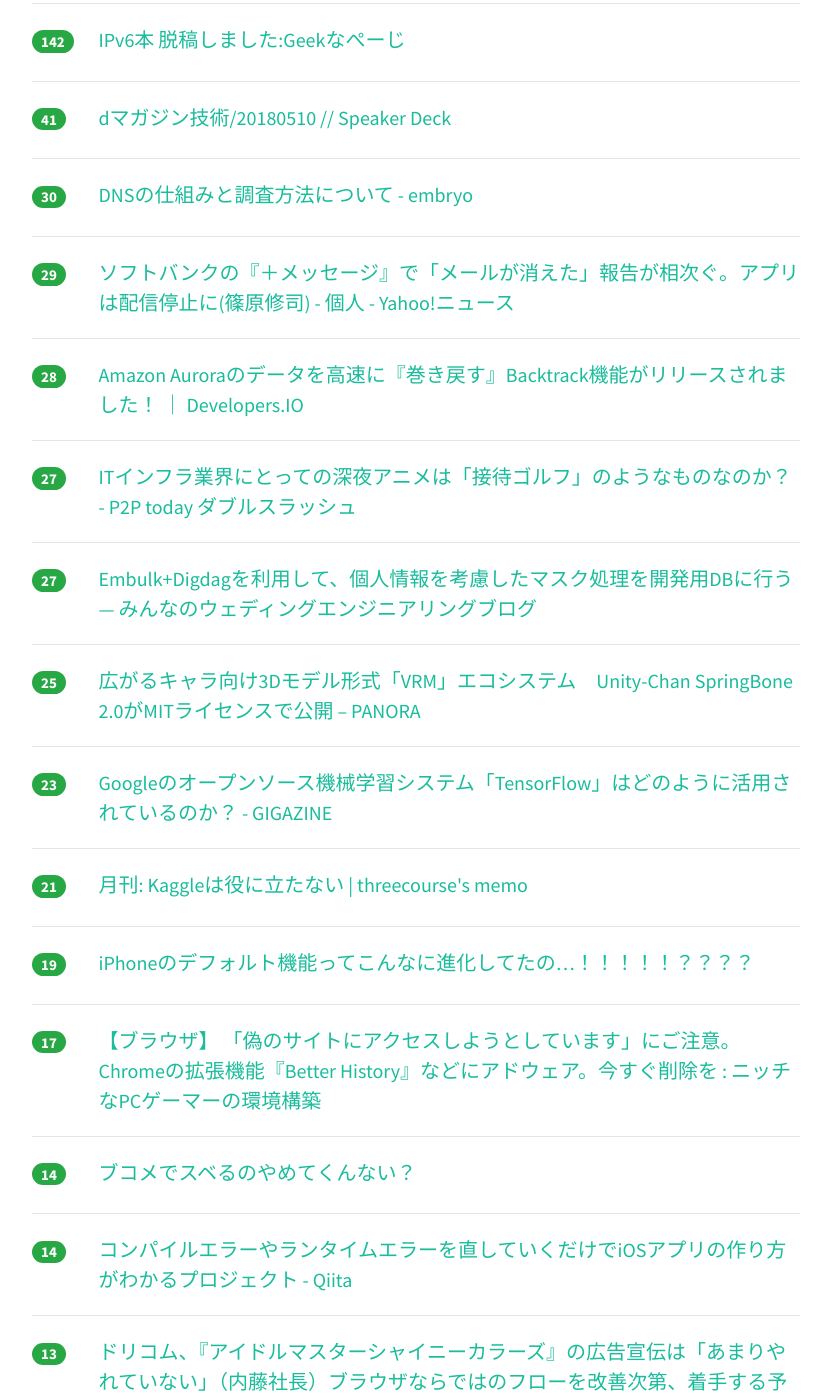
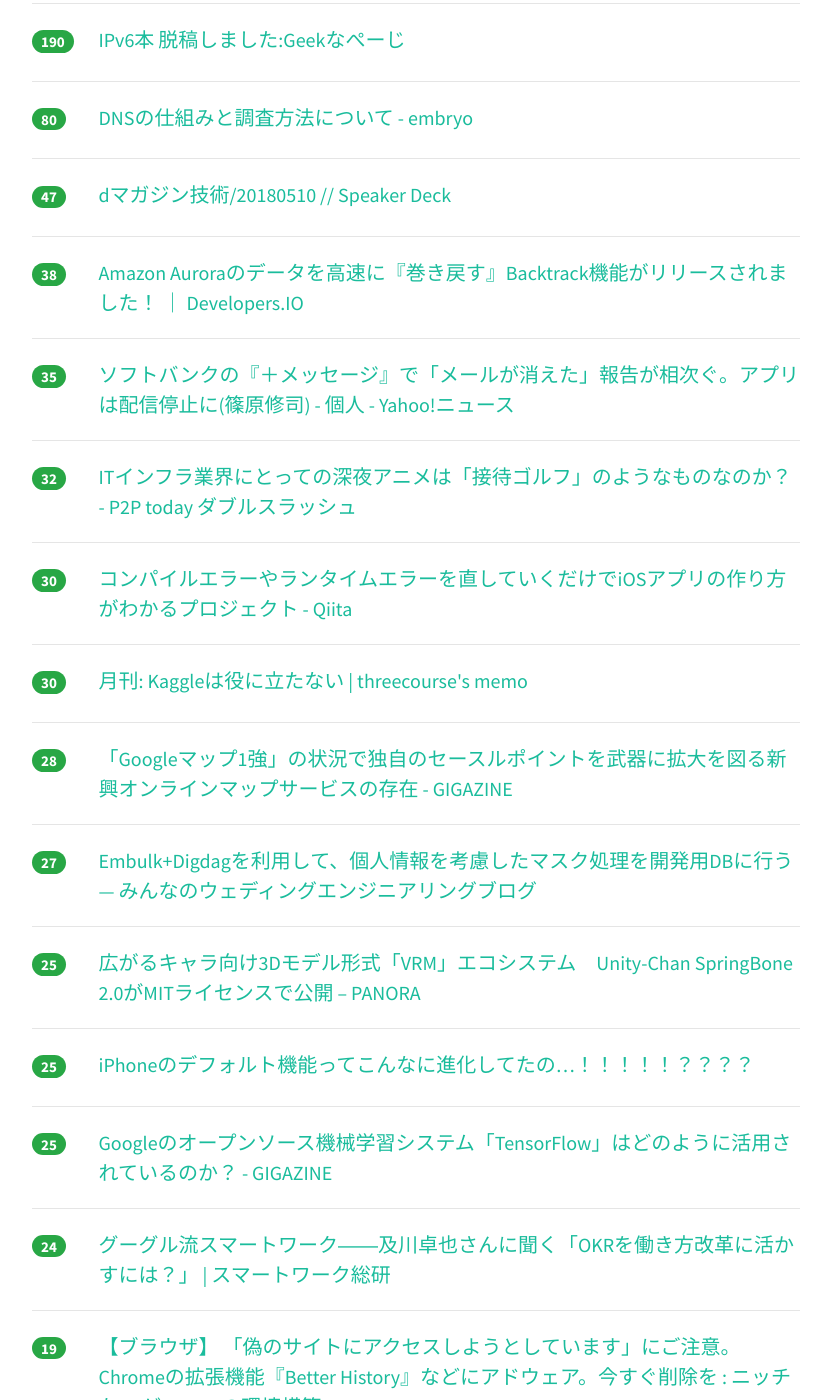
Before and after one commit to yatta47/hatena-matome-site, a Jekyll site: the page built from _posts/2018-05-11-hatena.md, in a window 1280 px wide and 1400 px high, scrolled down 370 px. Shown: the whole window, without its empty margins (224-1055 px from the left). Built offline with Jekyll 4.4.1, drawn with Linux system fonts in a browser that asks for light colours; nearby versions of some CDN libraries; some of the changed text lies outside the part shown.

Commit message:
Updated 2018-05-11

```diff
--- a/_posts/2018-05-11-hatena.md
+++ b/_posts/2018-05-11-hatena.md
@@ -1,39 +1,54 @@
 ---
 layout: post
 title:  "2018-05-11 はてぶIT"
-date:   2018-05-11 09:01:35
+date:   2018-05-11 10:00:36
 tags: [it-hotentry]
 ---
-17 件のデータあり
+22 件のデータあり
 
 <hr><div class="row">
-<div class="col-1"><span class="badge badge-pill badge-success h2">142</span></div>
+<div class="col-1"><span class="badge badge-pill badge-success h2">190</span></div>
 <div class="col-11"><a href='http://www.geekpage.jp/blog/?id=2018-5-10-1' target='_blank'>IPv6本 脱稿しました:Geekなぺーじ</a></div>
 </div>
 <hr>
 <div class="row">
-<div class="col-1"><span class="badge badge-pill badge-success h2">41</span></div>
+<div class="col-1"><span class="badge badge-pill badge-success h2">80</span></div>
+<div class="col-11"><a href='http://embryo.hatenadiary.com/entry/2017/11/21/152225' target='_blank'>DNSの仕組みと調査方法について - embryo</a></div>
+</div>
+<hr>
+<div class="row">
+<div class="col-1"><span class="badge badge-pill badge-success h2">47</span></div>
 <div class="col-11"><a href='https://speakerdeck.com/jepa/20180510-2' target='_blank'>dマガジン技術/20180510 // Speaker Deck</a></div>
 </div>
 <hr>
 <div class="row">
-<div class="col-1"><span class="badge badge-pill badge-success h2">30</span></div>
-<div class="col-11"><a href='http://embryo.hatenadiary.com/entry/2017/11/21/152225' target='_blank'>DNSの仕組みと調査方法について - embryo</a></div>
+<div class="col-1"><span class="badge badge-pill badge-success h2">38</span></div>
+<div class="col-11"><a href='https://dev.classmethod.jp/cloud/aws/amazon-aurora-backtrack/' target='_blank'>Amazon Auroraのデータを高速に『巻き戻す』Backtrack機能がリリースされました！ ｜ Developers.IO</a></div>
 </div>
 <hr>
 <div class="row">
-<div class="col-1"><span class="badge badge-pill badge-success h2">29</span></div>
+<div class="col-1"><span class="badge badge-pill badge-success h2">35</span></div>
 <div class="col-11"><a href='https://news.yahoo.co.jp/byline/shinoharashuji/20180510-00085065/' target='_blank'>ソフトバンクの『＋メッセージ』で「メールが消えた」報告が相次ぐ。アプリは配信停止に(篠原修司) - 個人 - Yahoo!ニュース</a></div>
 </div>
 <hr>
 <div class="row">
-<div class="col-1"><span class="badge badge-pill badge-success h2">28</span></div>
-<div class="col-11"><a href='https://dev.classmethod.jp/cloud/aws/amazon-aurora-backtrack/' target='_blank'>Amazon Auroraのデータを高速に『巻き戻す』Backtrack機能がリリースされました！ ｜ Developers.IO</a></div>
+<div class="col-1"><span class="badge badge-pill badge-success h2">32</span></div>
+<div class="col-11"><a href='https://wslash.com/?p=4654' target='_blank'>ITインフラ業界にとっての深夜アニメは「接待ゴルフ」のようなものなのか？ - P2P today ダブルスラッシュ</a></div>
 </div>
 <hr>
 <div class="row">
-<div class="col-1"><span class="badge badge-pill badge-success h2">27</span></div>
-<div class="col-11"><a href='https://wslash.com/?p=4654' target='_blank'>ITインフラ業界にとっての深夜アニメは「接待ゴルフ」のようなものなのか？ - P2P today ダブルスラッシュ</a></div>
+<div class="col-1"><span class="badge badge-pill badge-success h2">30</span></div>
+<div class="col-11"><a href='https://qiita.com/takasek/items/490370ebc1ffb09f106e' target='_blank'>コンパイルエラーやランタイムエラーを直していくだけでiOSアプリの作り方がわかるプロジェクト - Qiita</a></div>
+</div>
+<hr>
+<div class="row">
+<div class="col-1"><span class="badge badge-pill badge-success h2">30</span></div>
+<div class="col-11"><a href='http://threeprogramming.lolipop.jp/blog/?p=1144' target='_blank'>月刊: Kaggleは役に立たない | threecourse's memo</a></div>
+</div>
+<hr>
+<div class="row">
+<div class="col-1"><span class="badge badge-pill badge-success h2">28</span></div>
+<div class="col-11"><a href='https://gigazine.net/news/20180511-mapbox/' target='_blank'>「Googleマップ1強」の状況で独自のセースルポイントを武器に拡大を図る新興オンラインマップサービスの存在 - GIGAZINE</a></div>
 </div>
 <hr>
 <div class="row">
@@ -47,23 +62,33 @@ tags: [it-hotentry]
 </div>
 <hr>
 <div class="row">
-<div class="col-1"><span class="badge badge-pill badge-success h2">23</span></div>
+<div class="col-1"><span class="badge badge-pill badge-success h2">25</span></div>
+<div class="col-11"><a href='https://www.buzzfeed.com/jp/yuikashima/iphone-default-hack' target='_blank'>iPhoneのデフォルト機能ってこんなに進化してたの…！！！！！？？？？</a></div>
+</div>
+<hr>
+<div class="row">
+<div class="col-1"><span class="badge badge-pill badge-success h2">25</span></div>
 <div class="col-11"><a href='https://gigazine.net/news/20180510-how-tensorflow-powering-world/' target='_blank'>Googleのオープンソース機械学習システム「TensorFlow」はどのように活用されているのか？ - GIGAZINE</a></div>
 </div>
 <hr>
 <div class="row">
-<div class="col-1"><span class="badge badge-pill badge-success h2">21</span></div>
-<div class="col-11"><a href='http://threeprogramming.lolipop.jp/blog/?p=1144' target='_blank'>月刊: Kaggleは役に立たない | threecourse's memo</a></div>
+<div class="col-1"><span class="badge badge-pill badge-success h2">24</span></div>
+<div class="col-11"><a href='https://swri.jp/article/411' target='_blank'>グーグル流スマートワーク――及川卓也さんに聞く「OKRを働き方改革に活かすには？」 | スマートワーク総研</a></div>
 </div>
 <hr>
 <div class="row">
 <div class="col-1"><span class="badge badge-pill badge-success h2">19</span></div>
-<div class="col-11"><a href='https://www.buzzfeed.com/jp/yuikashima/iphone-default-hack' target='_blank'>iPhoneのデフォルト機能ってこんなに進化してたの…！！！！！？？？？</a></div>
+<div class="col-11"><a href='http://blog.livedoor.jp/nichepcgamer/archives/1071166523.html' target='_blank'>【ブラウザ】 「偽のサイトにアクセスしようとしています」にご注意。Chromeの拡張機能『Better History』などにアドウェア。今すぐ削除を : ニッチなPCゲーマーの環境構築</a></div>
 </div>
 <hr>
 <div class="row">
 <div class="col-1"><span class="badge badge-pill badge-success h2">17</span></div>
-<div class="col-11"><a href='http://blog.livedoor.jp/nichepcgamer/archives/1071166523.html' target='_blank'>【ブラウザ】 「偽のサイトにアクセスしようとしています」にご注意。Chromeの拡張機能『Better History』などにアドウェア。今すぐ削除を : ニッチなPCゲーマーの環境構築</a></div>
+<div class="col-11"><a href='https://www.publickey1.jp/blog/18/20181aws33googleibmsynergy_research.html' target='_blank'>2018年第1四半期、クラウドインフラ市場でAWSのシェアは揺るがず33％前後、マイクロソフト、Googleが追撃、IBMは苦戦中。Synergy Research － Publickey</a></div>
+</div>
+<hr>
+<div class="row">
+<div class="col-1"><span class="badge badge-pill badge-success h2">16</span></div>
+<div class="col-11"><a href='https://gigazine.net/news/20180511-six-traits-high-potential-personality/' target='_blank'>「仕事ができる人」が持つ6つの特徴とは？ - GIGAZINE</a></div>
 </div>
 <hr>
 <div class="row">
@@ -73,11 +98,6 @@ tags: [it-hotentry]
 <hr>
 <div class="row">
 <div class="col-1"><span class="badge badge-pill badge-success h2">14</span></div>
-<div class="col-11"><a href='https://qiita.com/takasek/items/490370ebc1ffb09f106e' target='_blank'>コンパイルエラーやランタイムエラーを直していくだけでiOSアプリの作り方がわかるプロジェクト - Qiita</a></div>
-</div>
-<hr>
-<div class="row">
-<div class="col-1"><span class="badge badge-pill badge-success h2">13</span></div>
 <div class="col-11"><a href='http://gamebiz.jp/?p=210529' target='_blank'>ドリコム、『アイドルマスターシャイニーカラーズ』の広告宣伝は「あまりやれていない」（内藤社長）ブラウザならではのフローを改善次第、着手する予定 | Social Game Info</a></div>
 </div>
 <hr>
@@ -87,7 +107,12 @@ tags: [it-hotentry]
 </div>
 <hr>
 <div class="row">
-<div class="col-1"><span class="badge badge-pill badge-success h2">11</span></div>
-<div class="col-11"><a href='https://swri.jp/article/411' target='_blank'>グーグル流スマートワーク――及川卓也さんに聞く「OKRを働き方改革に活かすには？」 | スマートワーク総研</a></div>
+<div class="col-1"><span class="badge badge-pill badge-success h2">9</span></div>
+<div class="col-11"><a href='http://sow.blog.jp/archives/1071169786.html' target='_blank'>すらるど - 海外の反応 : 海外「主流になれたかもしれないんだが」ソニーの作る音楽メディア・ミニディスクに対する海外の反応</a></div>
 </div>
 <hr>
+<div class="row">
+<div class="col-1"><span class="badge badge-pill badge-success h2">8</span></div>
+<div class="col-11"><a href='https://anond.hatelabo.jp/20180511064710' target='_blank'>人間の視覚はなぜファーストパーソンなのか</a></div>
+</div>
+<hr>
```
